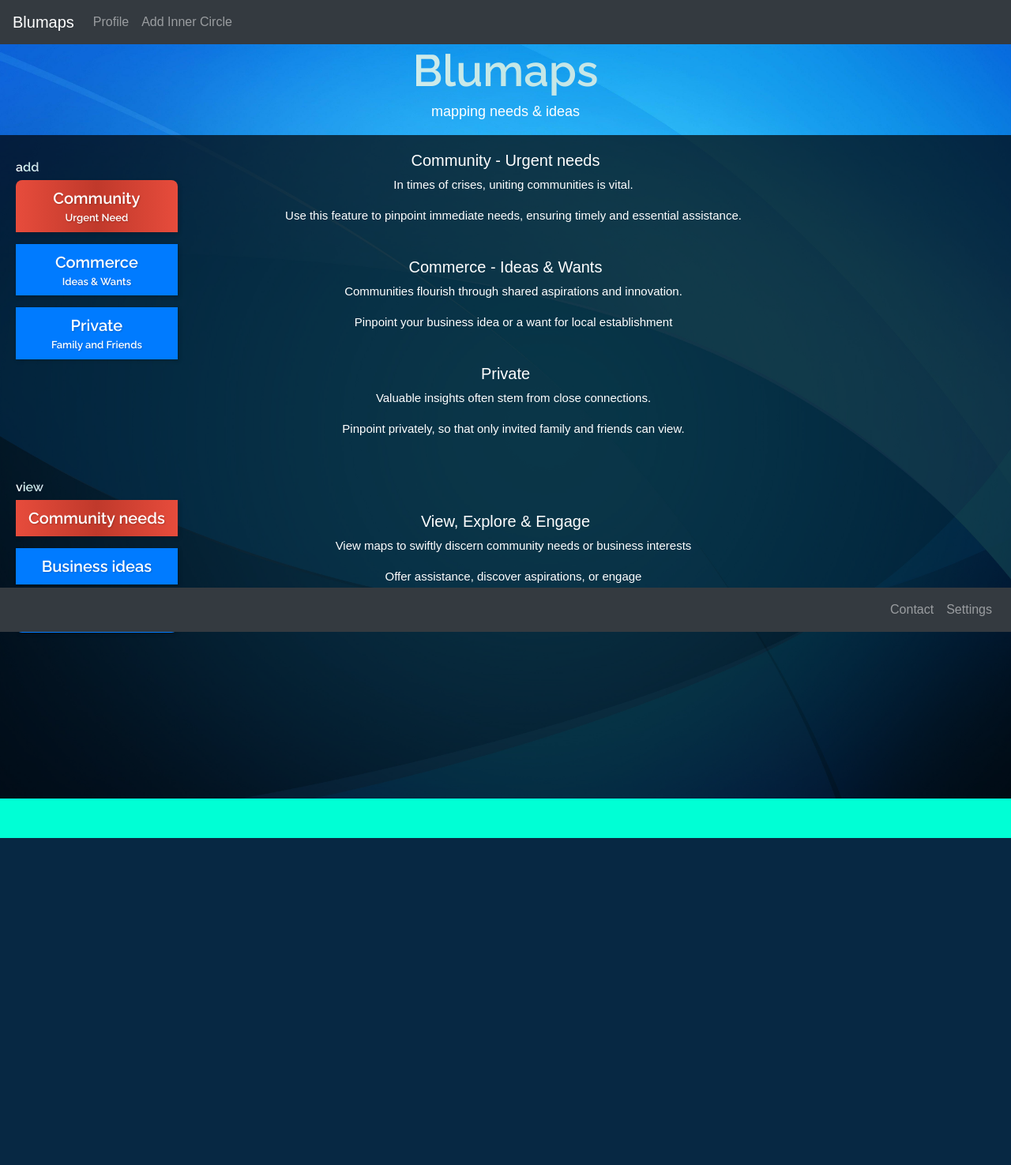
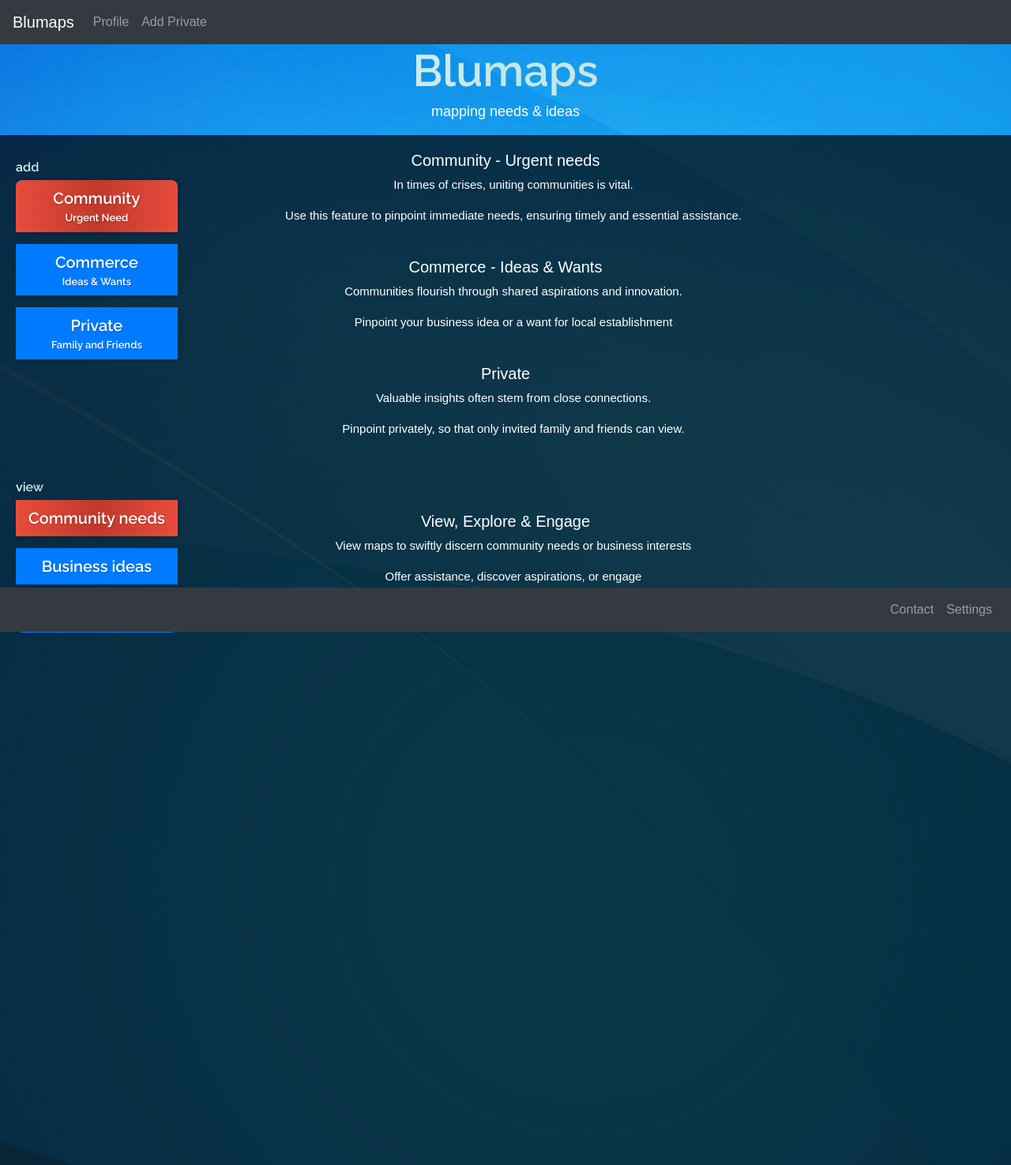
Before and after one commit to BluNotions/blumap, a Django app: page / in a window 1280 px wide. Shown: the top 1475 px of the page at 79% size. Before the commit the page ends 1061 px from the top, so only its background shows below. Run offline with Django 4.2, Linux system fonts and the light colour scheme; some libraries are stand-ins or nearby versions.

Commit message:
update fixes

```diff
--- a/TaskManagementApp/templates/index.html
+++ b/TaskManagementApp/templates/index.html
@@ -1,11 +1,18 @@
 <html>
 <head>
+    <html lang="en"></html>
+
     <title>Blumaps</title>
     {% load static %}
     <link rel="icon" href="{% static 'icon8.png' %}" type="image/x-icon">
     <link href="https://maxcdn.bootstrapcdn.com/bootstrap/4.5.2/css/bootstrap.min.css" rel="stylesheet">
     <script src="https://maps.googleapis.com/maps/api/js?key=AIzaSyC7BWgCzP-RbEa0GiDaBDuDnG5L32c7bi0&callback=initMap" async defer></script>
-    <style>
+
+    <!-- Include Mapbox GL JS and CSS -->
+     <script src="https://api.mapbox.com/mapbox-gl-js/v2.6.1/mapbox-gl.js"></script>
+     <link href="https://api.mapbox.com/mapbox-gl-js/v2.6.1/mapbox-gl.css" rel="stylesheet" />
+
+   <style>
         body {
             font-family: 'Arial', sans-serif;
             color: white;
@@ -168,7 +175,7 @@
                     <a id="my-profile" class="nav-link" href="#">Profile</a>
                 </li>
                 <li class="nav-item">
-                    <a id="my-circle" class="nav-link" href="#">Add Inner Circle</a>
+                    <a id="my-circle" class="nav-link" href="#">Add Private</a>
                 </li>
             </ul>
         </div>
@@ -259,6 +266,47 @@
         <p class="spacer"></p>
         <p class="spacer"></p>
         <p class="spacer"></p>
+        <p class="spacer"></p>
+        <p class="spacer"></p>
+        <p class="spacer"></p>
+        <p class="spacer"></p>
+        <p class="spacer"></p>
+        <p class="spacer"></p>
+        <p class="spacer"></p>
+        <p class="spacer"></p>
+        <p class="spacer"></p>
+        <p class="spacer"></p>
+        <p class="spacer"></p>
+        <p class="spacer"></p>
+        <p class="spacer"></p>
+        <p class="spacer"></p>
+        <p class="spacer"></p>
+        <p class="spacer"></p>
+        <p class="spacer"></p>
+        <p class="spacer"></p>
+        <p class="spacer"></p>
+        <p class="spacer"></p>
+        <p class="spacer"></p>
+        <p class="spacer"></p>
+        <p class="spacer"></p>
+        <p class="spacer"></p>
+        <p class="spacer"></p>
+        <p class="spacer"></p>
+        <p class="spacer"></p>
+        <p class="spacer"></p>
+        <p class="spacer"></p>
+        <p class="spacer"></p>
+        <p class="spacer"></p>
+        <p class="spacer"></p>
+        <p class="spacer"></p>
+        <p class="spacer"></p>
+        <p class="spacer"></p>
+        <p class="spacer"></p>
+        <p class="spacer"></p>
+        <p class="spacer"></p>
+        <p class="spacer"></p>
+        <p class="spacer"></p>
+        <p class="spacer"></p>
 
     </div>
 
@@ -292,6 +340,8 @@
             return cookieValue;
         }
         const csrftoken = getCookie('csrftoken');
+        console.log('CSRF Token:', csrftoken);
+
     </script>
 
 
```
Also changed, not shown: db.sqlite3.
